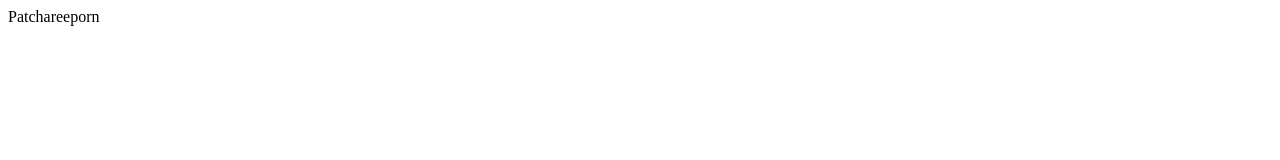
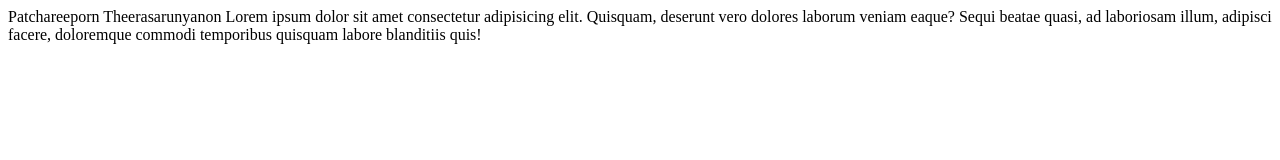
Before and after one commit to pcrpmm26/Portfolio-demo, a plain HTML site: page index.html in a window 1280 px wide. Drawn offline with Linux system fonts and the light colour scheme.

Commit message:
second commit

```diff
--- a/index.html
+++ b/index.html
@@ -7,6 +7,7 @@
     <title>Document</title>
 </head>
 <body>
-    Patchareeporn
+    Patchareeporn Theerasarunyanon
+    Lorem ipsum dolor sit amet consectetur adipisicing elit. Quisquam, deserunt vero dolores laborum veniam eaque? Sequi beatae quasi, ad laboriosam illum, adipisci facere, doloremque commodi temporibus quisquam labore blanditiis quis!
 </body>
 </html>
```
